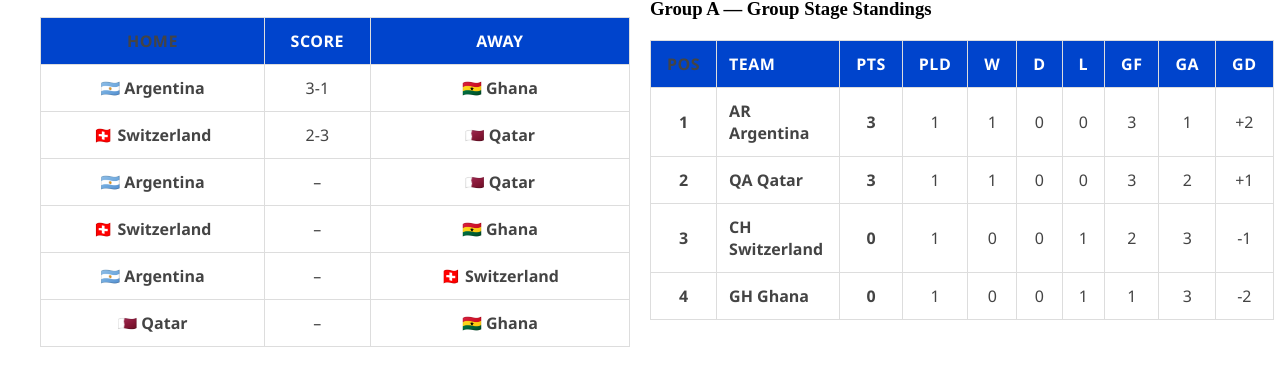
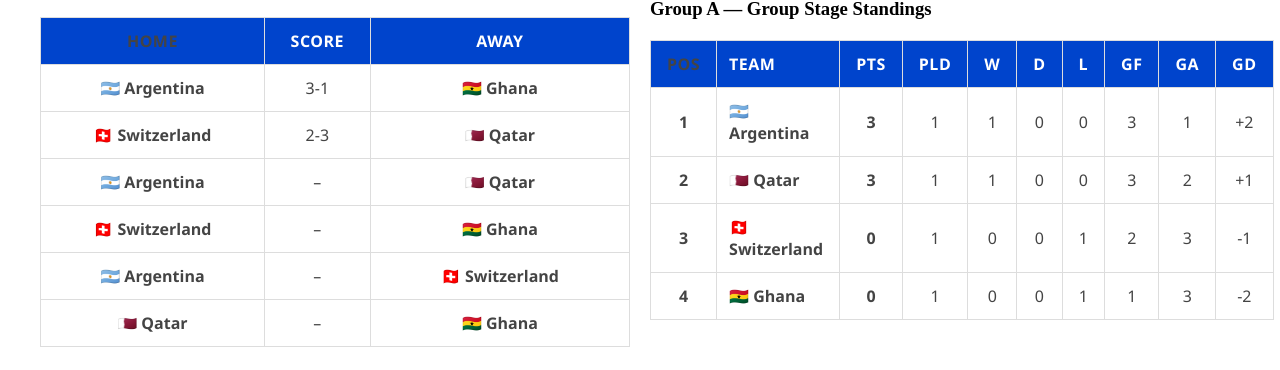
Before and after one commit to MarcusMachado15/whoisgonnawin-clean, a Next.js app: page /worldcup in a window 1280 px wide. Shown: the part 182-552 px from the top of the page. Built offline with nearby package versions, Linux system fonts and the light colour scheme.

Commit message:
Atualiza World Cup 2025 (grupos e estilo)

```diff
--- a/app/worldcup/page.tsx
+++ b/app/worldcup/page.tsx
@@ -57,10 +57,11 @@ const groupsData: Record<string, { title?: string; matches: Match[]; standings:
       { home: '🇦🇷 Argentina',   score: '–', away: '🇨🇭 Switzerland' },
       { home: '🇶🇦 Qatar',       score: '–', away: '🇬🇭 Ghana' },
     ],
-    standings: [{ pos: 1, team: 'AR Argentina',     played: 1, won: 1, draw: 0, lost: 0, gf: 3, ga: 1, gd:  2, pts: 3 },
-  { pos: 2, team: 'QA Qatar',         played: 1, won: 1, draw: 0, lost: 0, gf: 3, ga: 2, gd:  1, pts: 3 },
-  { pos: 3, team: 'CH Switzerland',   played: 1, won: 0, draw: 0, lost: 1, gf: 2, ga: 3, gd: -1, pts: 0 },
-  { pos: 4, team: 'GH Ghana',         played: 1, won: 0, draw: 0, lost: 1, gf: 1, ga: 3, gd: -2, pts: 0 },],
+    standings: [
+  { pos: 1, team: '🇦🇷 Argentina',     played: 1, won: 1, draw: 0, lost: 0, gf: 3, ga: 1, gd:  2, pts: 3 },
+  { pos: 2, team: '🇶🇦 Qatar',         played: 1, won: 1, draw: 0, lost: 0, gf: 3, ga: 2, gd:  1, pts: 3 },
+  { pos: 3, team: '🇨🇭 Switzerland',   played: 1, won: 0, draw: 0, lost: 1, gf: 2, ga: 3, gd: -1, pts: 0 },
+  { pos: 4, team: '🇬🇭 Ghana',         played: 1, won: 0, draw: 0, lost: 1, gf: 1, ga: 3, gd: -2, pts: 0 },],
   },
 
   'Group B': {
```
